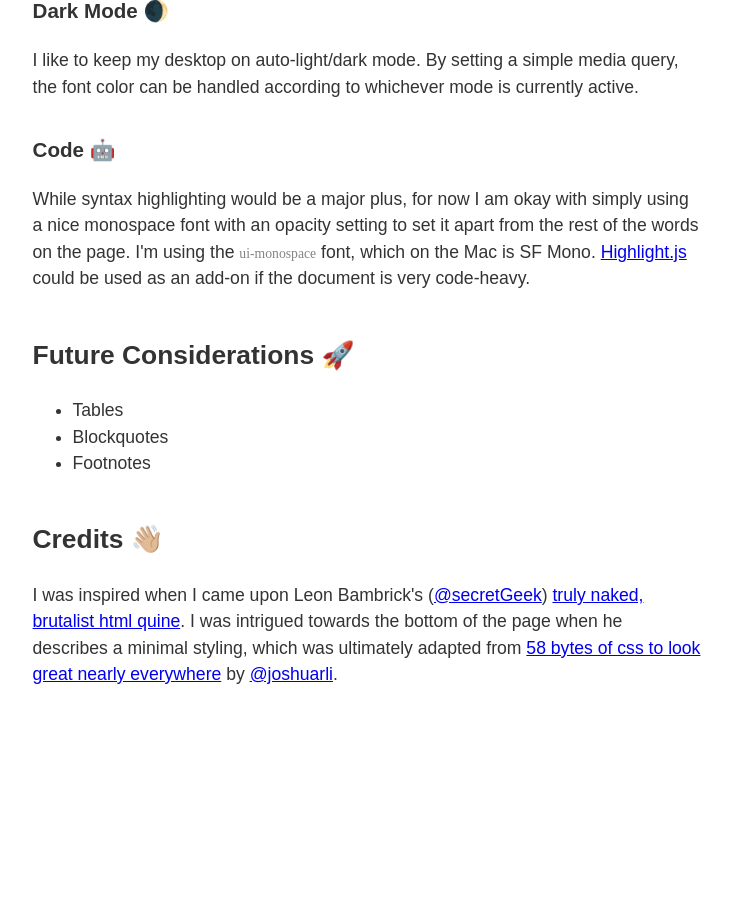
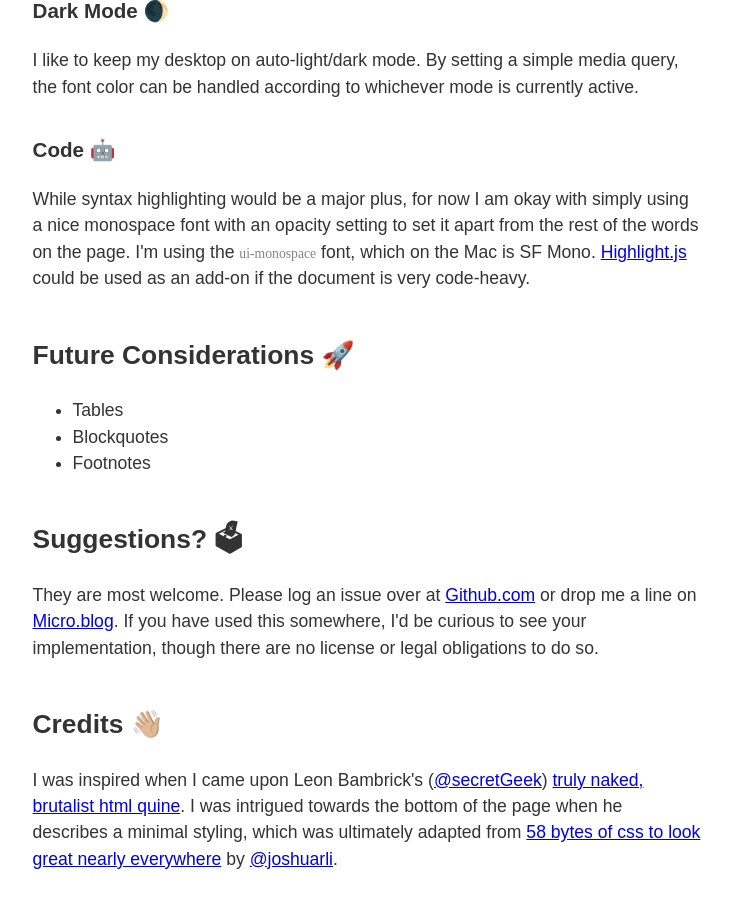
Before and after one commit to peterrother/peterrother.github.io, a Jekyll site: the page dirtcheapcss/index.html, which Jekyll copies as it is, in a window 1280 px wide and 900 px high, scrolled down 1074 px. Shown: the whole window, without its empty margins (273-1005 px from the left). Built offline with Jekyll 4.4.1, drawn with Linux system fonts in a browser that asks for light colours; before the commit the page ends 1789 px from its top, so only the background shows below that.

Commit message:
Add new Suggestions section

```diff
--- a/dirtcheapcss/index.html
+++ b/dirtcheapcss/index.html
@@ -136,6 +136,16 @@
 				<li>Footnotes</li>
 			</ul>
 
+			<h2>Suggestions? 🗳</h2>
+			<p>
+				They are most welcome. Please log an issue over at
+				<a href="https://github.com/peterrother/dirtcheapcss/issues">Github.com</a>
+				or drop me a line on
+				<a href="https://micro.blog/peterrother">Micro.blog</a>. If you
+				have used this somewhere, I'd be curious to see your implementation,
+				though there are no license or legal obligations to do so.
+			</p>
+
 			<h2>Credits 👋🏼</h2>
 			<p>
 				I was inspired when I came upon Leon Bambrick's
```
